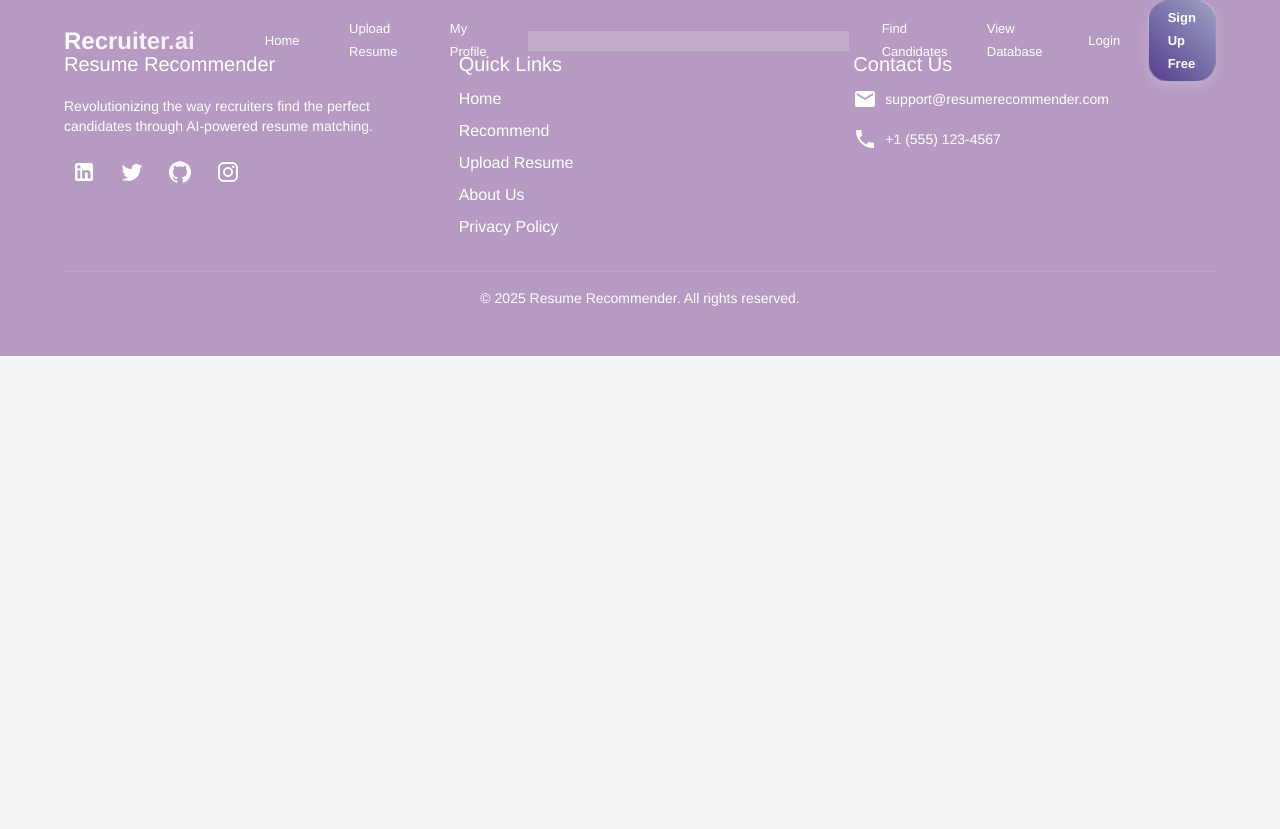
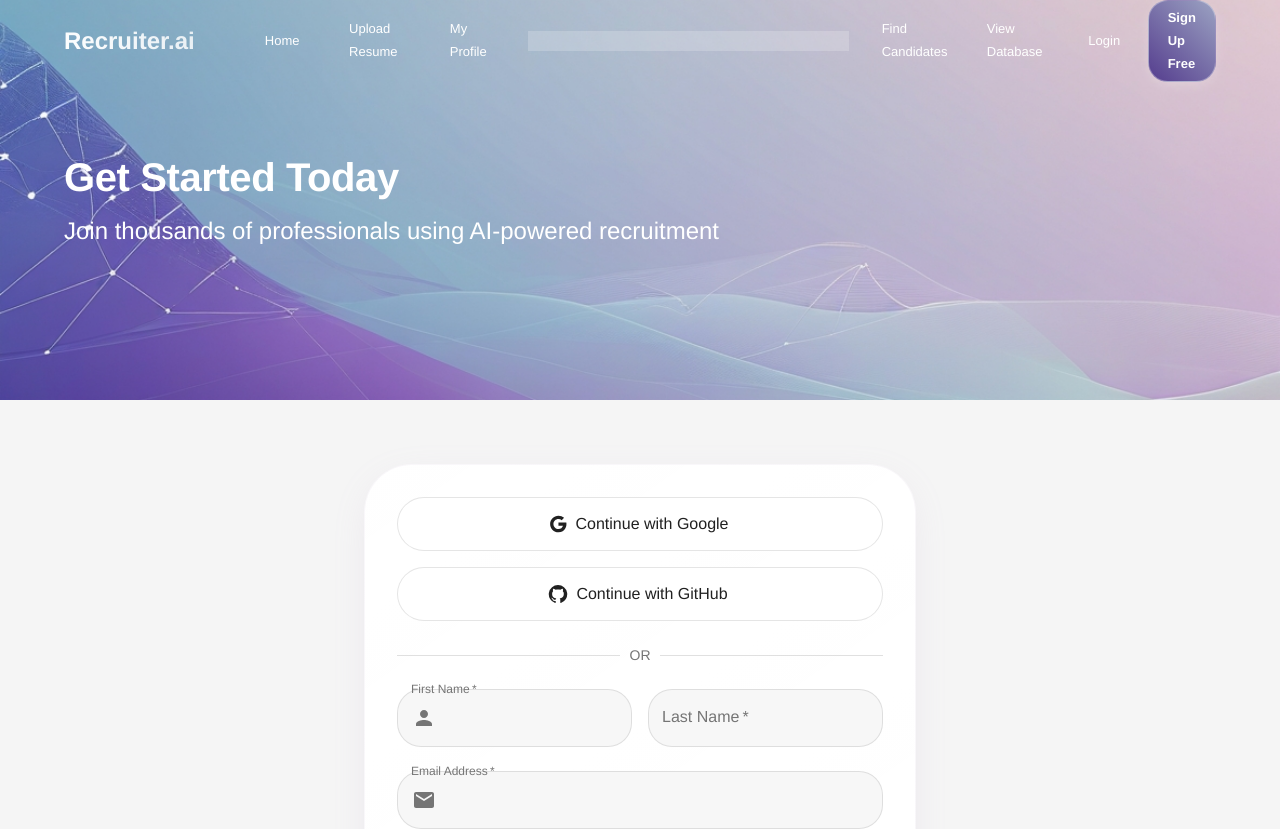
Before and after one commit to hassen05/CareerReco, a React (Create React App) app in the folder frontend/: page /Signup in a window 1280 px wide. Shown: the top 829 px of the page. Before the commit the page ends 800 px from the top, so only its background shows below. Built offline with nearby package versions, Linux system fonts and the light colour scheme.

Commit message:
homepage

```diff
--- a/frontend/src/App.js
+++ b/frontend/src/App.js
@@ -7,10 +7,10 @@
 import HomePage from './pages/HomePage';
 import ResumeRecommender from './pages/ResumeRecommender';
 import UploadPage from './pages/UploadPage';
-import LoginPage from './pages/SubscribePage';
 import Footer from './components/Footer';
 import AboutUs from './pages/AboutUs';
-import SubscribePage from './pages/SubscribePage';
+import Signup from './pages/Signup';
+
 
 function App() {
   return (
@@ -21,9 +21,8 @@
         <Route path="/" element={<HomePage />} />
         <Route path="/recommend" element={<ResumeRecommender />} />
         <Route path="/upload" element={<UploadPage />} />
-        <Route path="/login" element={<LoginPage />} />
         <Route path="/about" element={<AboutUs />} />
-        <Route path="/subscribe" element={<SubscribePage />} />
+        <Route path="/Signup" element={<Signup />} />
       </Routes>
       <Footer />
     </ThemeProvider>
--- a/frontend/src/pages/SubscribePage.js
+++ b/frontend/src/pages/Signup.js
@@ -60,7 +60,7 @@
   }
 }));
 
-function SubscribePage() {
+function Signup() {
   const [formData, setFormData] = useState({
     firstName: '',
     lastName: '',
@@ -301,4 +301,4 @@
   );
 }
 
-export default SubscribePage;
+export default Signup;
```
